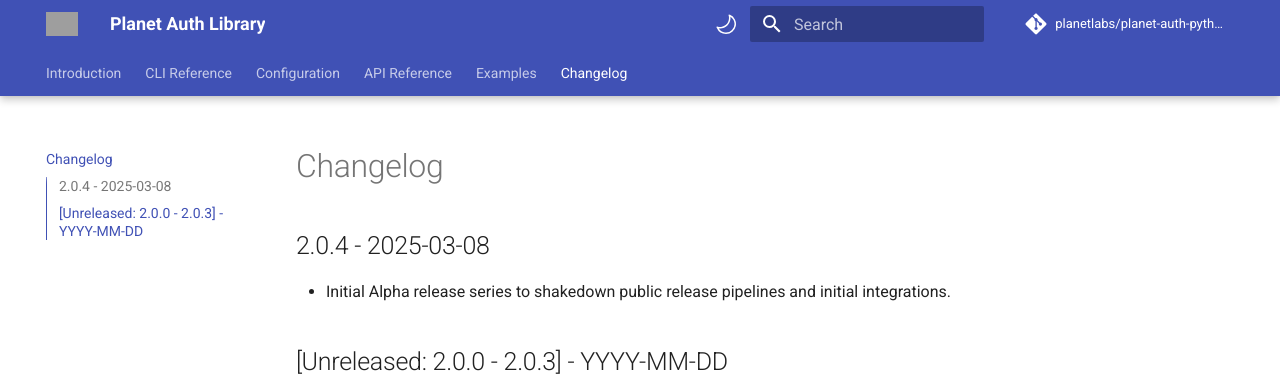
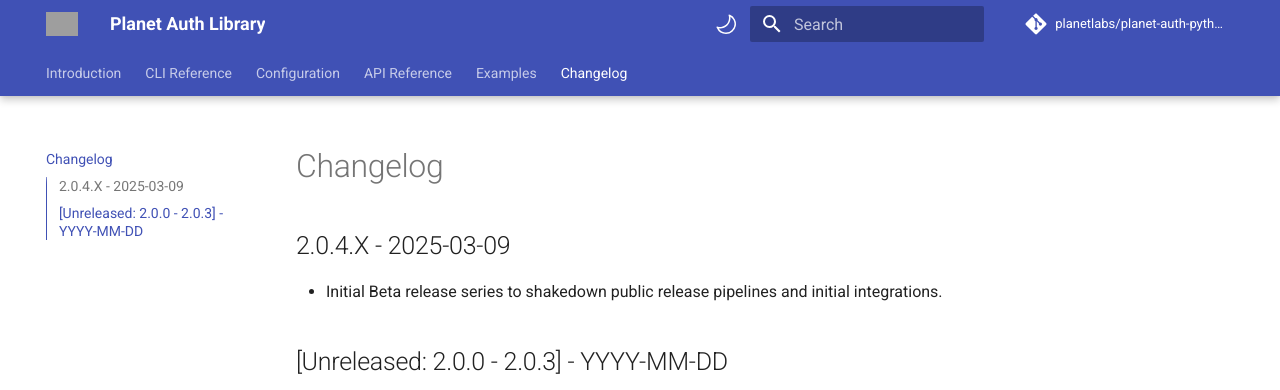
Before and after one commit to planetlabs/planet-auth-python, an MkDocs documentation site: the page built from docs/changelog.md, in a window 1280 px wide. Shown: the top 390 px of the page. Built offline with MkDocs 1.6.1 and Material for MkDocs 9.7.7, drawn with Linux system fonts in a browser that asks for light colours; comment, search, counter and statistics services are not loaded; grey boxes are pictures that could not be loaded.

Commit message:
minor updates

```diff
--- a/docs/changelog.md
+++ b/docs/changelog.md
@@ -1,7 +1,7 @@
 # Changelog
 
-## 2.0.4 - 2025-03-08
-- Initial Alpha release series to shakedown public release pipelines and
+## 2.0.4.X - 2025-03-09
+- Initial Beta release series to shakedown public release pipelines and
   initial integrations.
 
 ## [Unreleased: 2.0.0 - 2.0.3] - YYYY-MM-DD
--- a/pyproject.toml
+++ b/pyproject.toml
@@ -146,7 +146,7 @@
 
 [tool.pylint.miscellaneous]
 # List of note tags to take in consideration for the "fixme" rule, separated by a comma.
-# notes = ["FIXME", "XXX", "TODO"]
+# notes = ["FIXME", "XXX", "TODO", "TODO?"]
 notes = ["FIXME", "XXX"]
 
 #[tool.pylint.format]
```
Also changed, not shown: 1 other file.
